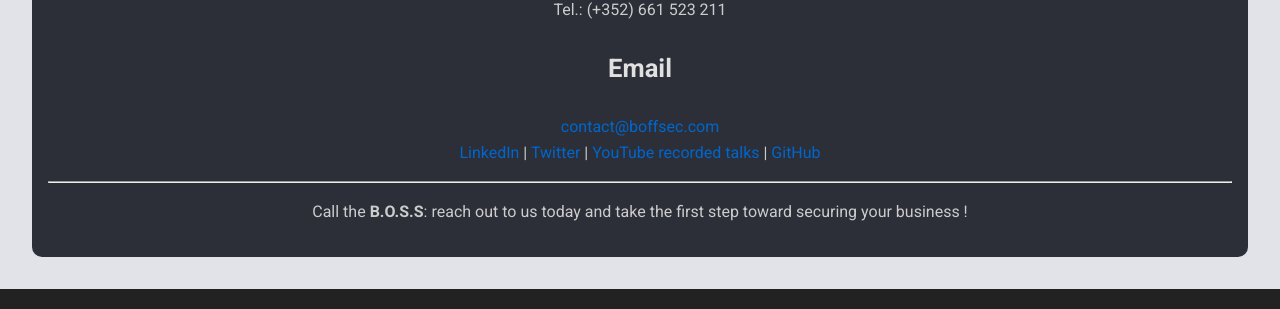
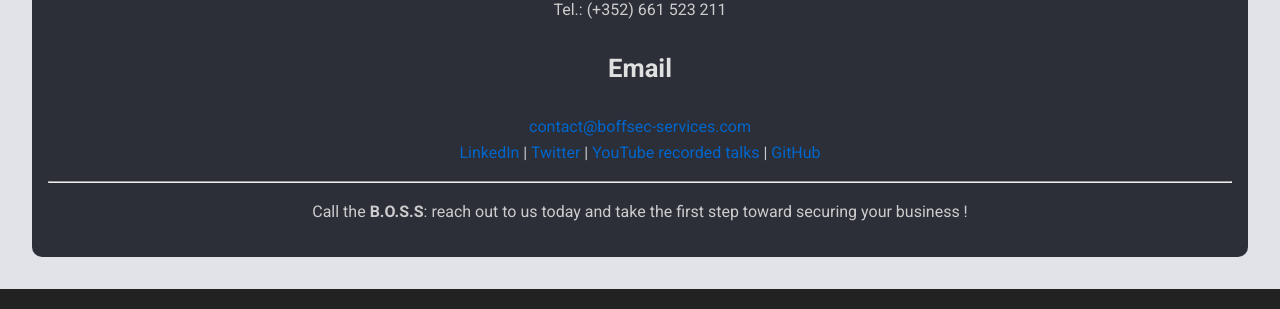
Before and after one commit to kmkz/BOSS.github.io, a Jekyll site: the page built from index.md, in a window 1280 px wide and 900 px high, scrolled down 2436 px. Shown: the part 441-750 px from the top of the window. Built offline with Jekyll 4.4.1, drawn with Linux system fonts in a browser that asks for light colours.

Commit message:
Update index.md
Email fixed

```diff
--- a/index.md
+++ b/index.md
@@ -118,7 +118,7 @@ Tel.: (+352) 661 523 211
 
 <h3 style="text-align: center;">Email</h3>
 <p style="text-align: center;">
-<a href="mailto:contact@boffsec.com">contact@boffsec.com</a>
+<a href="mailto:contact@boffsec.com">contact@boffsec-services.com</a>
 <br><a href="https://www.linkedin.com/company/bourbon-offsec-services/">LinkedIn</a> | <a href="https://x.com/kmkz_security">Twitter</a> | <a href="https://youtube.com/playlist?list=PLs_byGBGz8O77BN9LrqJBcinznNu6MvX9&si=kDRX9wnHXA31Mu_Y">YouTube recorded talks</a> | <a href="https://github.com/kmkz/">GitHub</a>
 </p>
 
```
